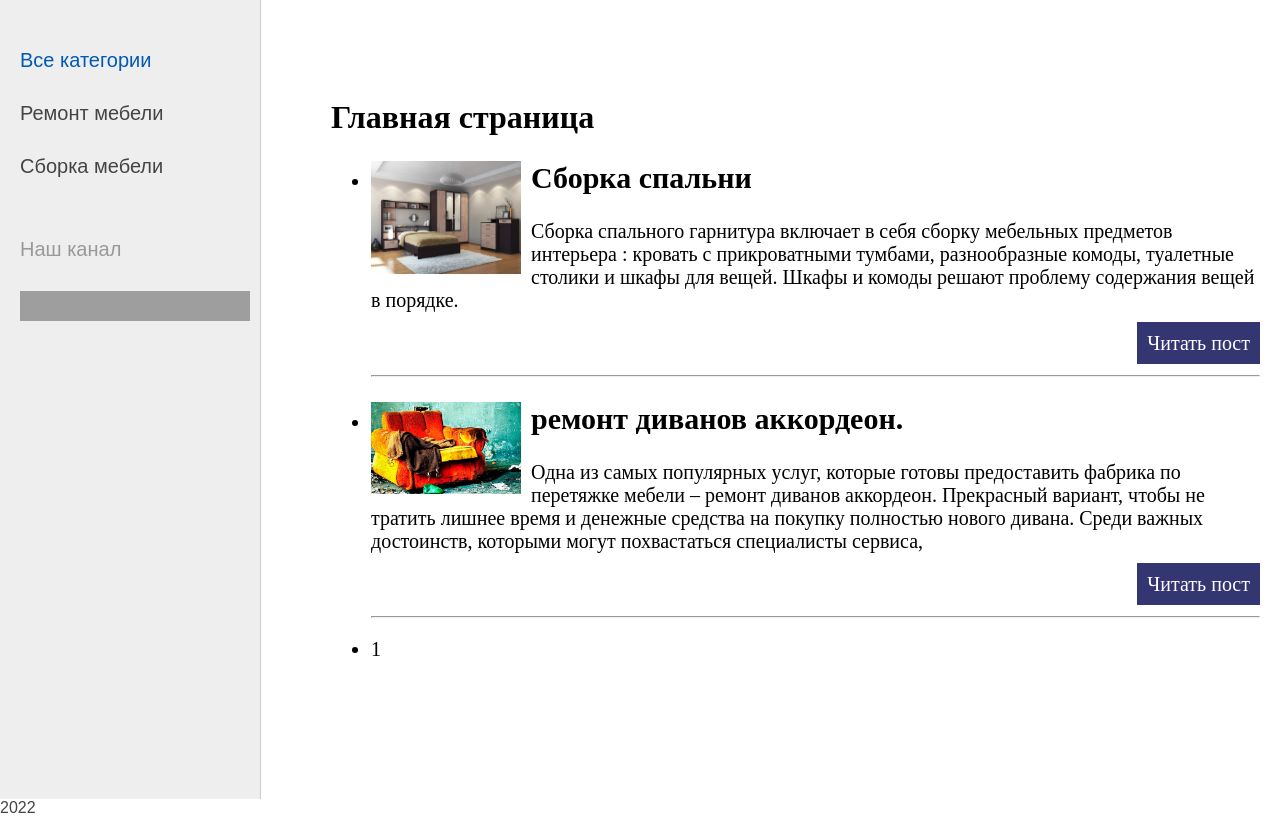
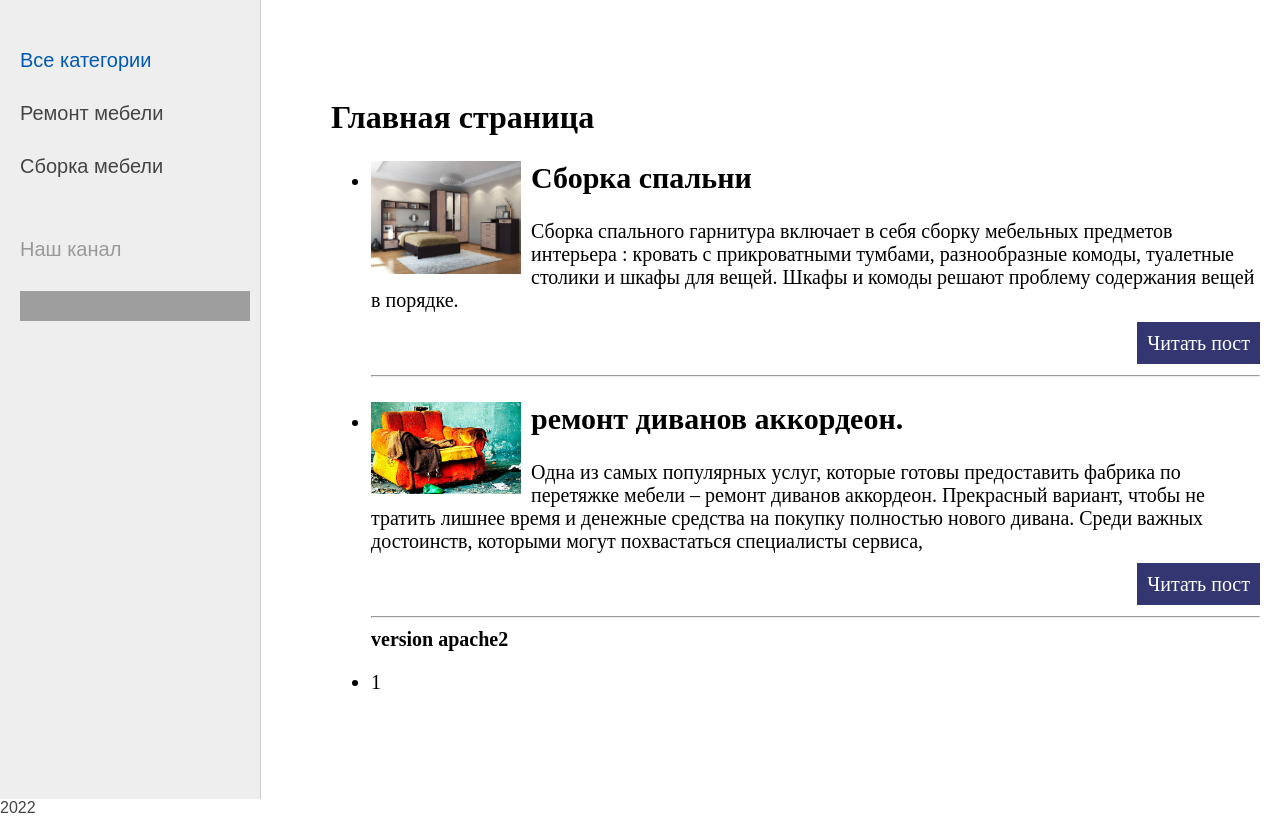
Before and after one commit to minc84/test_aws, a Django app: page / in a window 1280 px wide. Shown: the part 61-890 px from the top of the page. Run offline with Django 4.2, Linux system fonts and the light colour scheme; data comes from the database, SQL or seed files in the repository; grey boxes are pictures that could not be loaded.

Commit message:
check jenkins

```diff
--- a/sbor/templates/sbor/index.html
+++ b/sbor/templates/sbor/index.html
@@ -18,6 +18,6 @@
          </li>
 
     {% endfor %}
-
+<b>version apache2</b>
 </ul>
 {% endblock %}
```
